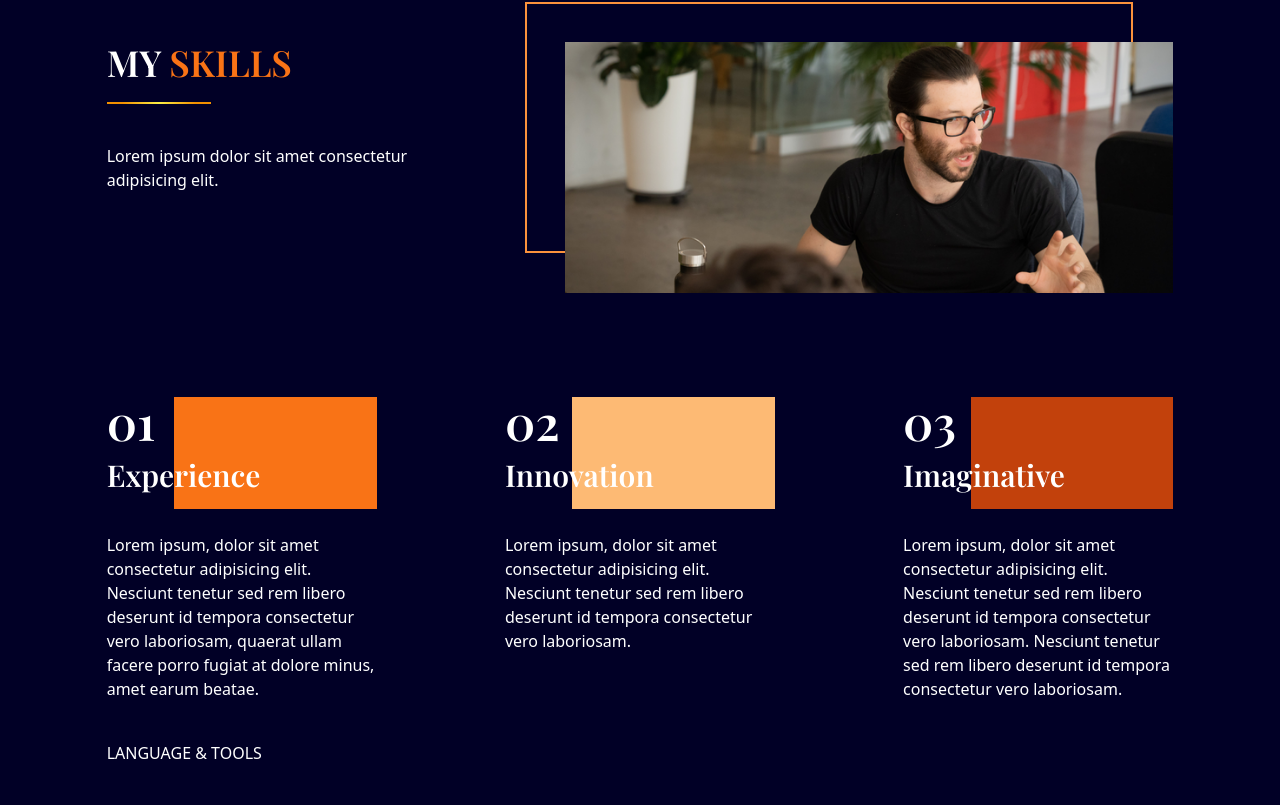
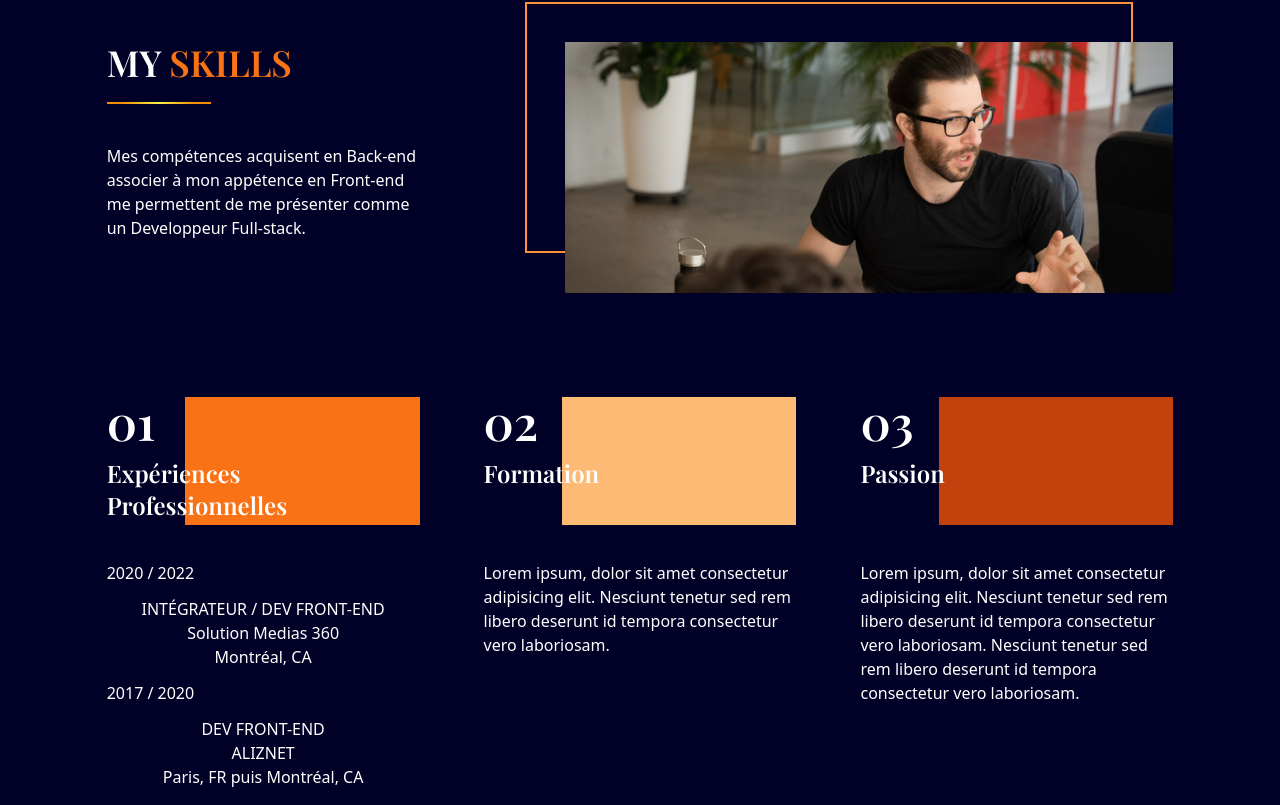
Before and after one commit to aureliengremy/react-portfolio-with-framer-motion, a React (Vite) app: page / in a window 1280 px wide. Shown: the part 952-1757 px from the top of the page. Built offline with nearby package versions, Linux system fonts and the light colour scheme.

Commit message:
change the layout to show content

```diff
--- a/src/sections/MySkills.jsx
+++ b/src/sections/MySkills.jsx
@@ -25,7 +25,9 @@ const MySkills = () => {
           </p>
           <LineGradient width="w-1/3" />
           <p className="mt-10 mb-7">
-            Lorem ipsum dolor sit amet consectetur adipisicing elit.
+            Mes compétences acquisent en Back-end associer à mon appétence en
+            Front-end me permettent de me présenter comme un Developpeur
+            Full-stack.
           </p>
         </motion.div>
         <div className="mt-16 md:mt-0">
@@ -51,7 +53,7 @@ const MySkills = () => {
         </div>
       </div>
       {/* SKILLS */}
-      <div className="md:flex md:justify-between mt-16 gap-32">
+      <div className="md:flex md:justify-between mt-16 gap-16">
         {/* EXPERIENCE */}
         <motion.div
           className="md:w-1/3 mt-10"
@@ -67,17 +69,32 @@ const MySkills = () => {
           <div className="relative">
             <div className="z-10">
               <p className="font-playfair font-semibold text-5xl">01</p>
-              <p className="font-playfair font-semibold text-3xl mt-3">
-                Experience
+              <p className="font-playfair font-semibold text-2xl mt-3 min-h-[64px]">
+                Expériences Professionnelles
               </p>
             </div>
-            <div className="w-1/2 md:w-3/4 h-28 bg-orange-500 absolute right-0 top-0 z-[-1]" />
-            <p className="mt-5 md:mt-10">
-              Lorem ipsum, dolor sit amet consectetur adipisicing elit. Nesciunt
-              tenetur sed rem libero deserunt id tempora consectetur vero
-              laboriosam, quaerat ullam facere porro fugiat at dolore minus,
-              amet earum beatae.
-            </p>
+            <div className="w-1/2 md:w-3/4 h-32 bg-orange-500 absolute right-0 top-0 z-[-1]" />
+            <div className="mt-5 md:mt-10">
+              <p className="mt-1 md:mt-3 text-left">2020 / 2022</p>
+              <p className="mt-1 md:mt-3 text-center">
+                INTÉGRATEUR / DEV FRONT-END<br/>
+                 Solution Medias 360<br/>
+                 Montréal, CA
+              </p>
+              <p className="mt-1 md:mt-3 text-left">2017 / 2020</p>
+              <p className="mt-1 md:mt-3 text-center">
+              DEV FRONT-END<br/>
+              ALIZNET<br/>
+              Paris, FR puis Montréal, CA
+              </p>
+              <p className="mt-1 md:mt-3 text-left">2014 / 2017</p>
+              <p className="mt-1 md:mt-3 text-center">
+              CHEF DE PROJET WEB<br/>
+              DEFI-PERFORMANCE<br/>
+              Champagne sur Seine, FR
+              </p>
+
+            </div>
           </div>
         </motion.div>
         {/* INNOVATIVE */}
@@ -95,11 +112,11 @@ const MySkills = () => {
           <div className="relative">
             <div className="z-10">
               <p className="font-playfair font-semibold text-5xl">02</p>
-              <p className="font-playfair font-semibold text-3xl mt-3">
-                Innovation
+              <p className="font-playfair font-semibold text-2xl mt-3 min-h-[64px]">
+                Formation
               </p>
             </div>
-            <div className="w-1/2 md:w-3/4 h-28 bg-orange-300 absolute right-0 top-0 z-[-1]" />
+            <div className="w-1/2 md:w-3/4 h-32 bg-orange-300 absolute right-0 top-0 z-[-1]" />
             <p className="mt-5 md:mt-10">
               Lorem ipsum, dolor sit amet consectetur adipisicing elit. Nesciunt
               tenetur sed rem libero deserunt id tempora consectetur vero
@@ -122,11 +139,11 @@ const MySkills = () => {
           <div className="relative">
             <div className="z-10">
               <p className="font-playfair font-semibold text-5xl">03</p>
-              <p className="font-playfair font-semibold text-3xl mt-3">
-                Imaginative
+              <p className="font-playfair font-semibold text-2xl mt-3 min-h-[64px]">
+                Passion
               </p>
             </div>
-            <div className="w-1/2 md:w-3/4 h-28 bg-orange-700 absolute right-0 top-0 z-[-1]" />
+            <div className="w-1/2 md:w-3/4 h-32 bg-orange-700 absolute right-0 top-0 z-[-1]" />
             <p className="mt-5 md:mt-10">
               Lorem ipsum, dolor sit amet consectetur adipisicing elit. Nesciunt
               tenetur sed rem libero deserunt id tempora consectetur vero
```
